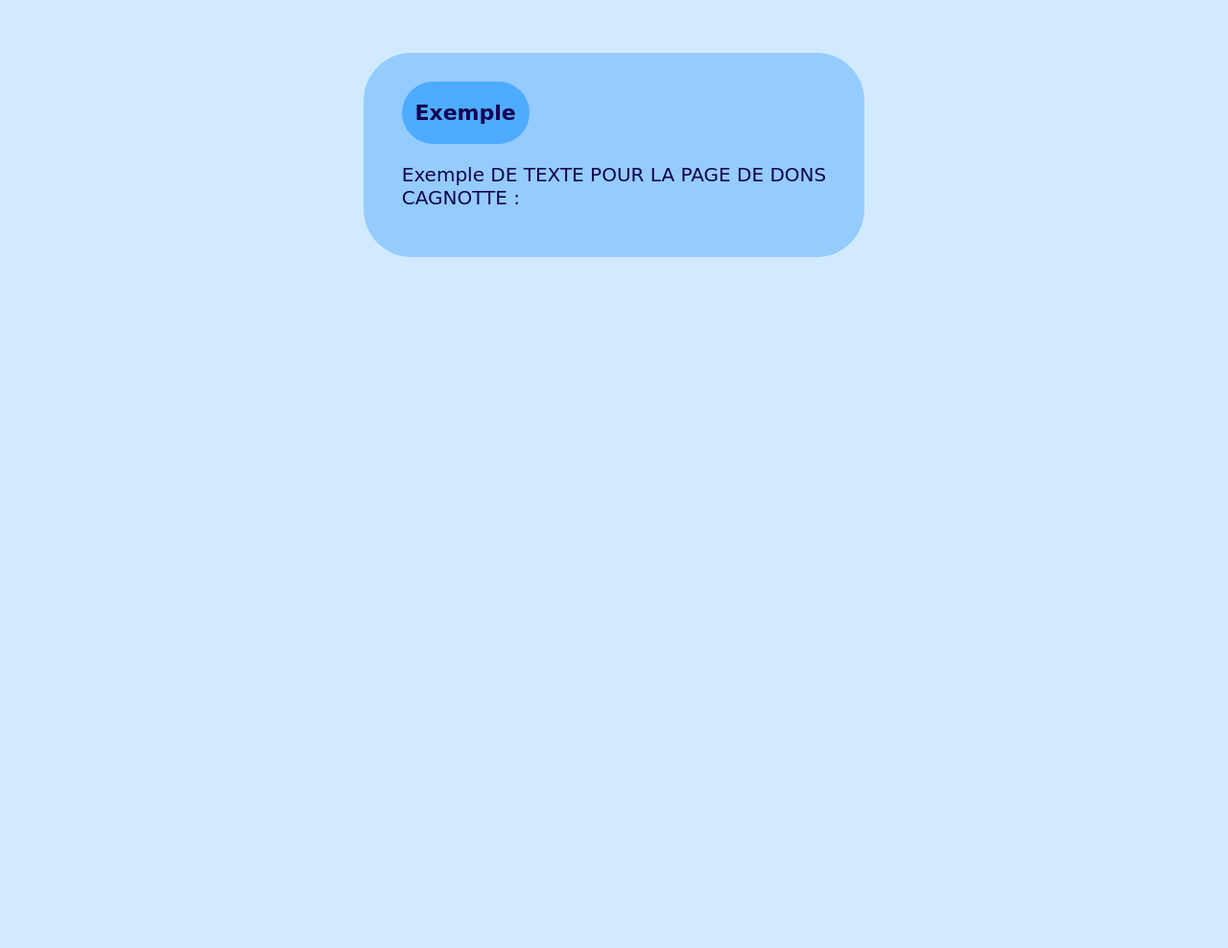
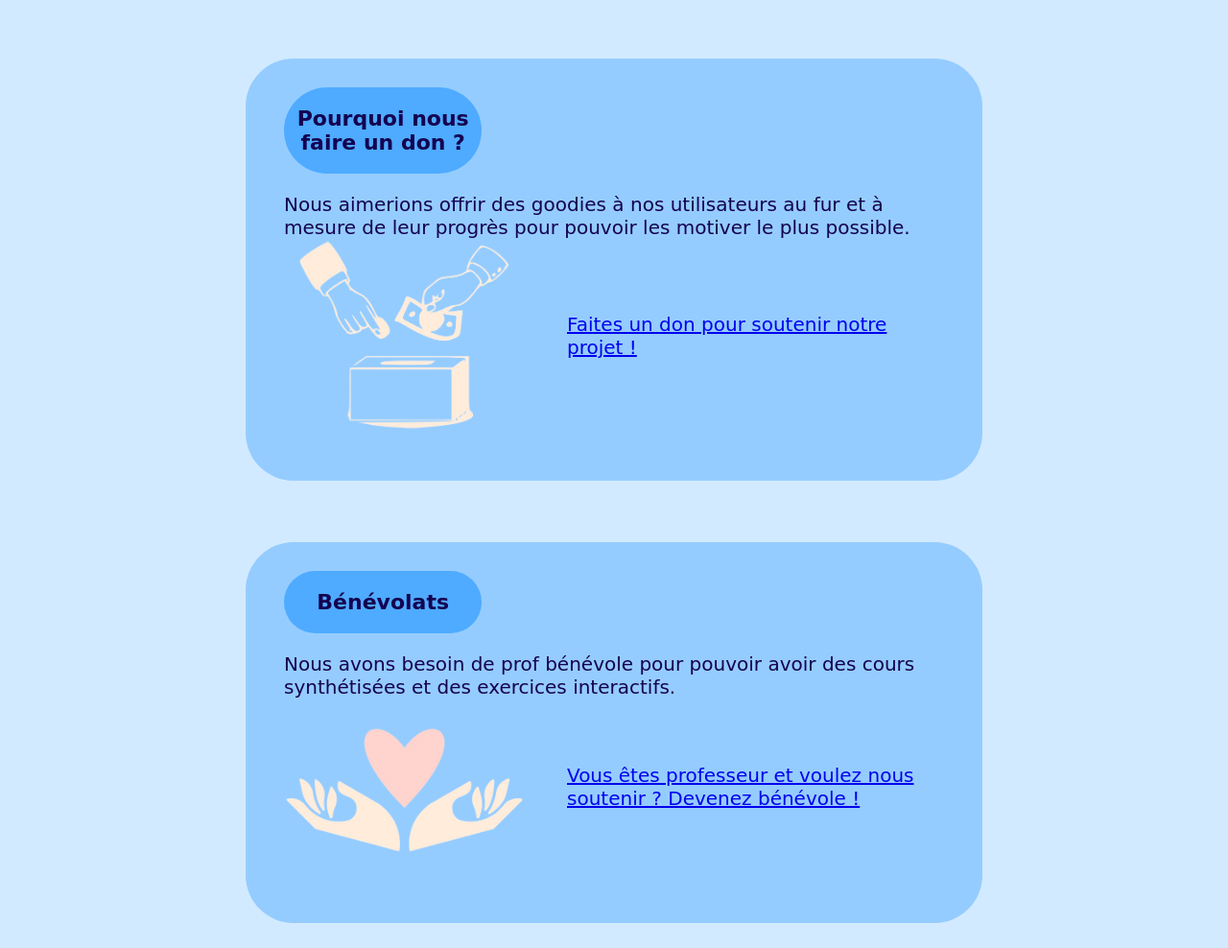
Before and after one commit to Tsuyanako/CoupDePatte, a plain HTML site: page donate.html in a window 1280 px wide. Shown: the part 106-1094 px from the top of the page at 96% size. Before the commit the page ends 800 px from the top, so only its background shows below. Drawn offline with Linux system fonts and the light colour scheme.

Commit message:
add à faire un don + error 404

```diff
--- a/donate.html
+++ b/donate.html
@@ -21,12 +21,29 @@
     </nav>
 
 
-    <div class="accueil-container">
+    <div class="don">
         <div class="txt_accueil">
-            <h2 class="title"> Exemple <BR/> </h2>
-        <p>
-            Exemple DE TEXTE POUR LA PAGE DE DONS <BR/> CAGNOTTE :
-        </p>
+            <h2 class="title"> Pourquoi nous faire un don ? <BR/> </h2>
+            <p>
+                Nous aimerions offrir des goodies à nos utilisateurs au fur et à mesure de leur progrès pour pouvoir les motiver le plus possible.  <BR/>
+            </p>
+            <div class="donate-container">
+                <img src="images/donate_box.png" alt="donate_box">
+                <a href="404.html">Faites un don pour soutenir notre projet !</a>
+            </div>
+        </div>
+    </div>
+    <div class="don">
+        <div class="txt_accueil">
+            <h2 class="title"> Bénévolats <BR/> </h2>
+            <p>
+                Nous avons besoin de prof bénévole pour pouvoir avoir des cours synthétisées et des exercices interactifs.
+            </p>
+            <div class="donate-container">
+                <img src="images/donate_hands.png" alt="donate_hands">
+                <a href="404.html">Vous êtes professeur et voulez nous soutenir ? Devenez bénévole !</a>
+            </div>
+        </div>
     </div>
 
 </body>
--- a/style.css
+++ b/style.css
@@ -137,6 +137,26 @@ img {
     font-family: "Leckerli One", cursive;
 }
 
-h2{
-    font-family: "Leckerli One", cursive;
+.donate-container{
+    display: flex;
+    align-items: center;
+    justify-content: center;
+    text-align: left;
+    gap: 40px;
 }
+
+.error-image{
+    width: auto;
+    display: block;
+    margin-left: auto;
+    margin-right: auto;
+    margin-top: 5%;
+}
+
+.don{
+    display: flex;
+    align-items: center;
+    justify-content: center;
+    gap: 40px;
+    margin: 2% 20%;
+}
```
Also changed, not shown: 404.html (added, +13 -0 lines), app.html (+1 -0 lines), images/404_image.png (added), images/qr_code.png (added).
